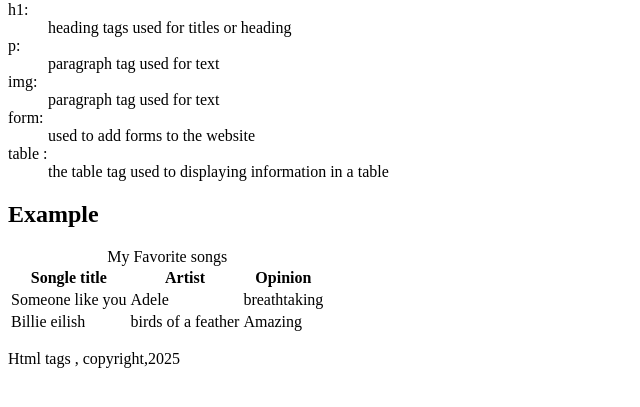
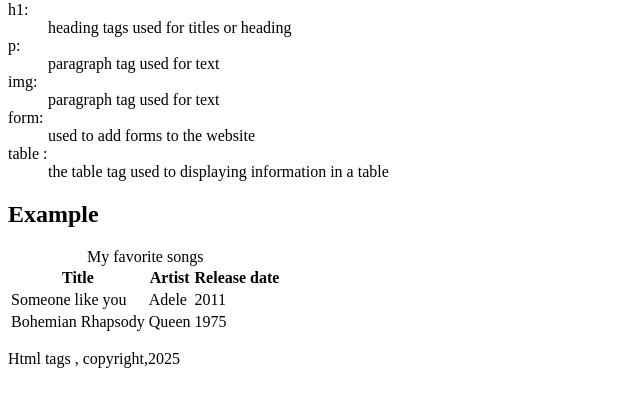
Before and after one commit to Kahi0021/html-assignment, a plain HTML site: page notes.html in a window 1280 px wide. Shown: the part 105-512 px from the top of the page, without its empty margins (0-640 px from the left). Drawn offline with Linux system fonts and the light colour scheme.

Commit message:
Add notes.html with changes

```diff
--- a/notes.html
+++ b/notes.html
@@ -30,24 +30,24 @@
         <h2> Example</h2>
 
         <table>
-            <caption>My Favorite songs</caption>
+  <caption>My favorite songs</caption>
   <thead>
     <tr>
-                    <th>Songle title</th>
+      <th>Title</th>
       <th>Artist</th>
-                    <th>Opinion</th>
+      <th>Release date</th>
     </tr>
   </thead>
   <tbody>
     <tr>
       <td>Someone like you</td>
       <td>Adele</td>
-                    <td>breathtaking</td>
+      <td>2011</td>
     </tr>
     <tr>
-                    <td>Billie eilish</td>
-                    <td>birds of a feather</td>
-                    <td>Amazing</td>
+      <td>Bohemian Rhapsody</td>
+      <td>Queen</td>
+      <td>1975</td>
     </tr>
   </tbody>
 </table>
```
Lines whose indentation alone changed are shown as unchanged.
